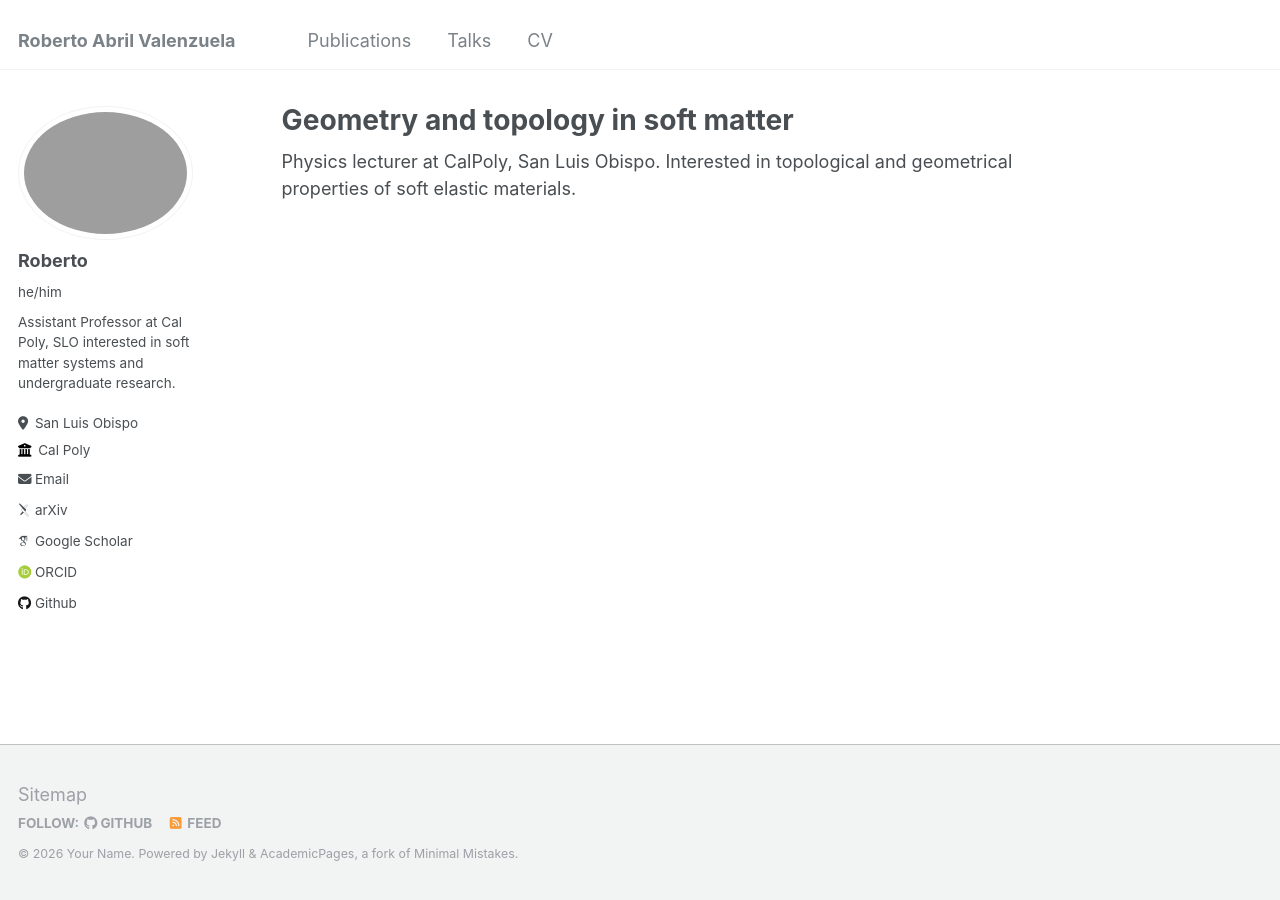
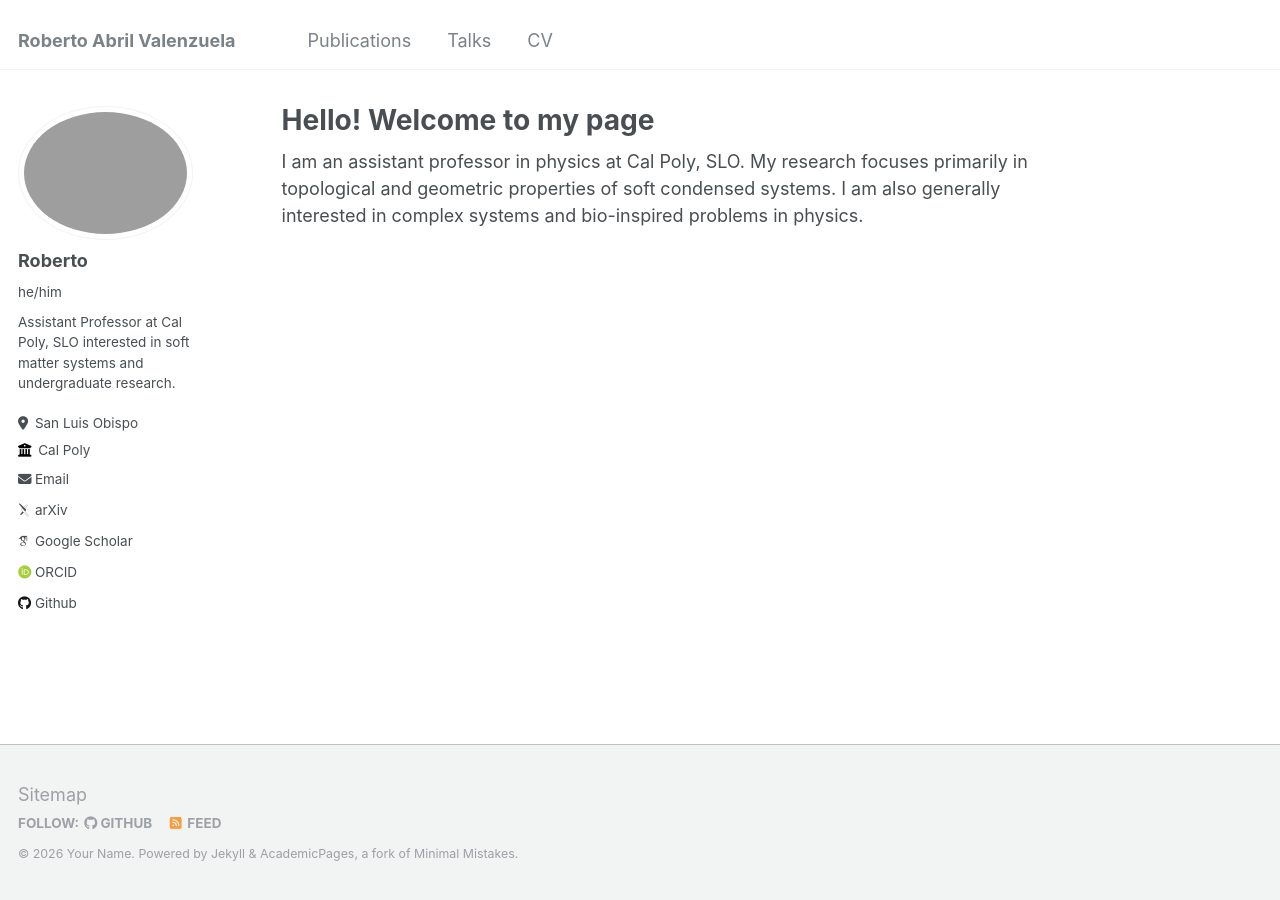
Before and after one commit to rabril/rabril.github.io, a Jekyll site: the page built from _pages/about.md, in a window 1280 px wide. Built offline with Jekyll 4.4.1, drawn with Linux system fonts in a browser that asks for light colours; some web fonts are replaced.

Commit message:
Update about.md

```diff
--- a/_pages/about.md
+++ b/_pages/about.md
@@ -1,10 +1,10 @@
 ---
 permalink: /
-title: "Geometry and topology in soft matter"
+title: "Hello! Welcome to my page"
 author_profile: true
 redirect_from:
   - /about/
   - /about.html
 ---
 
-Physics lecturer at CalPoly, San Luis Obispo. Interested in topological and geometrical properties of soft elastic materials.
+I am an assistant professor in physics at Cal Poly, SLO. My research focuses primarily in topological and geometric properties of soft condensed systems. I am also generally interested in complex systems and bio-inspired problems in physics.
```
